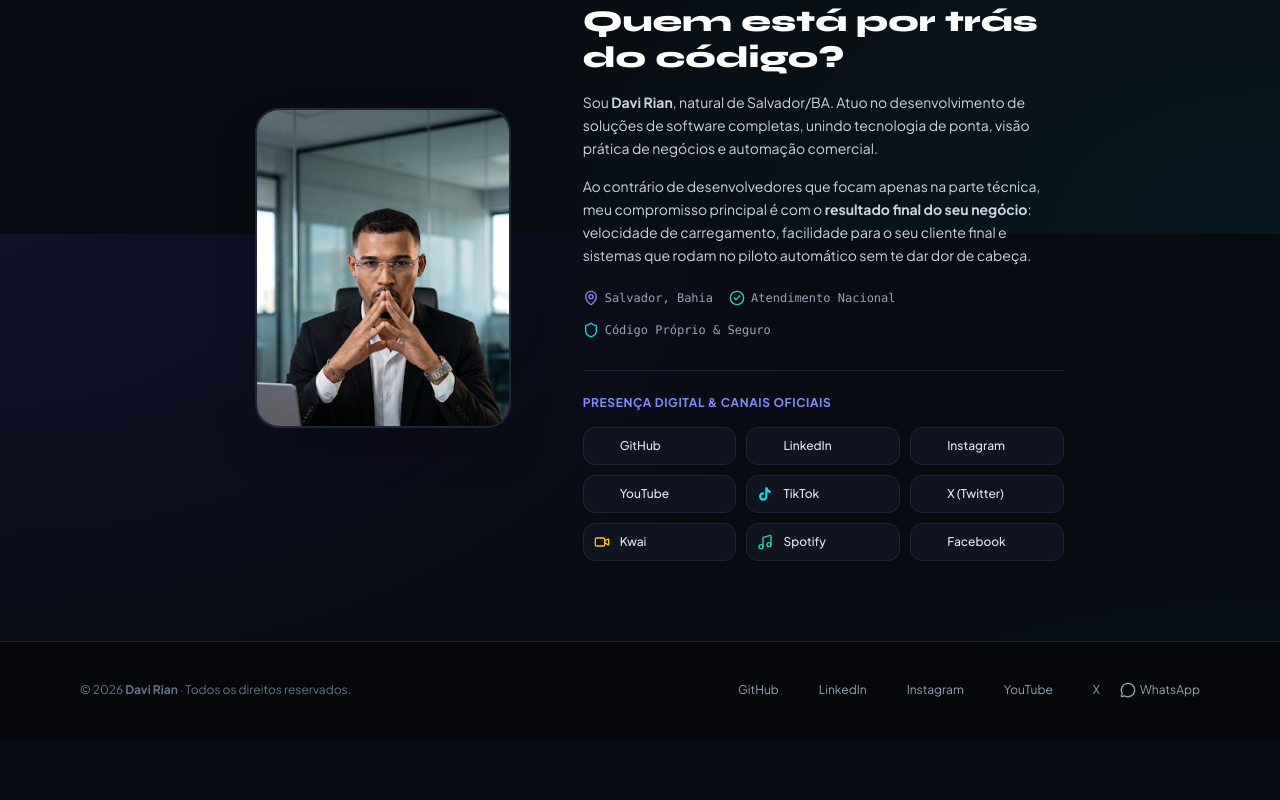
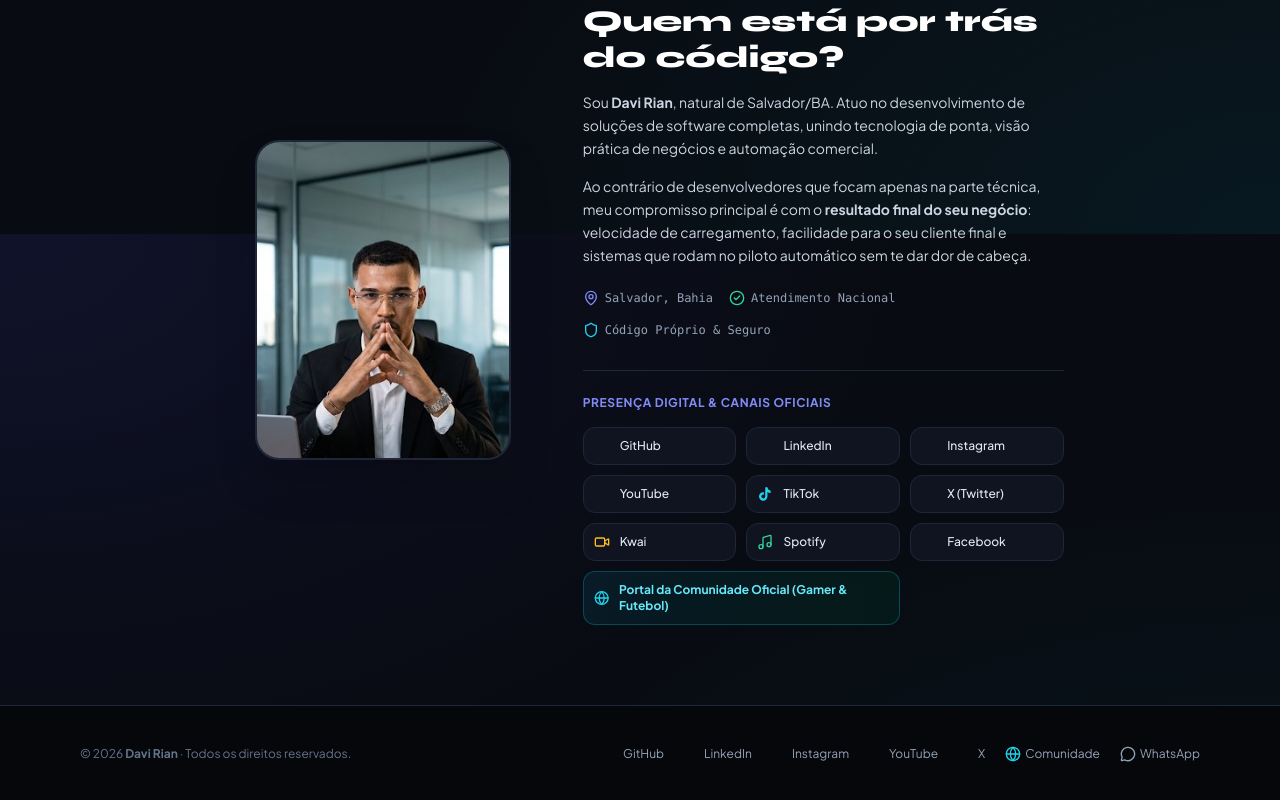
Before and after one commit to davirian-dev/davirian-dev.github.io, a plain HTML site: page index.html in a window 1280 px wide. Shown: the part 6166-6966 px from the top of the page. Before the commit the page ends 6904 px from the top, so only its background shows below. Drawn offline with nearby package versions, Linux system fonts and the light colour scheme.

Commit message:
feat: adicionar link da Comunidade Oficial

```diff
--- a/index.html
+++ b/index.html
@@ -744,6 +744,10 @@
                                 <i data-lucide="facebook" class="w-4 h-4 text-indigo-400"></i>
                                 <span class="font-medium">Facebook</span>
                             </a>
+                            <a href="https://davirian-site.vercel.app/" target="_blank" rel="noopener" class="p-2.5 rounded-xl bg-gradient-to-r from-cyan-950/40 to-emerald-950/40 border border-cyan-500/30 hover:border-cyan-400 flex items-center gap-2.5 transition-all text-xs text-cyan-300 sm:col-span-2">
+                                <i data-lucide="globe" class="w-4 h-4 text-cyan-400"></i>
+                                <span class="font-bold">Portal da Comunidade Oficial (Gamer & Futebol)</span>
+                            </a>
                         </div>
                     </div>
                 </div>
@@ -772,6 +776,9 @@
                 </a>
                 <a href="https://x.com/DaviRiann" target="_blank" rel="noopener" class="hover:text-white flex items-center gap-1 transition-colors" title="X (Twitter)">
                     <i data-lucide="twitter" class="w-4 h-4"></i> X
+                </a>
+                <a href="https://davirian-site.vercel.app/" target="_blank" rel="noopener" class="hover:text-cyan-400 flex items-center gap-1 transition-colors" title="Comunidade Oficial">
+                    <i data-lucide="globe" class="w-4 h-4 text-cyan-400"></i> Comunidade
                 </a>
                 <a href="https://wa.me/557196815876" target="_blank" rel="noopener" class="hover:text-emerald-400 flex items-center gap-1 transition-colors" title="WhatsApp">
                     <i data-lucide="message-circle" class="w-4 h-4"></i> WhatsApp
```
